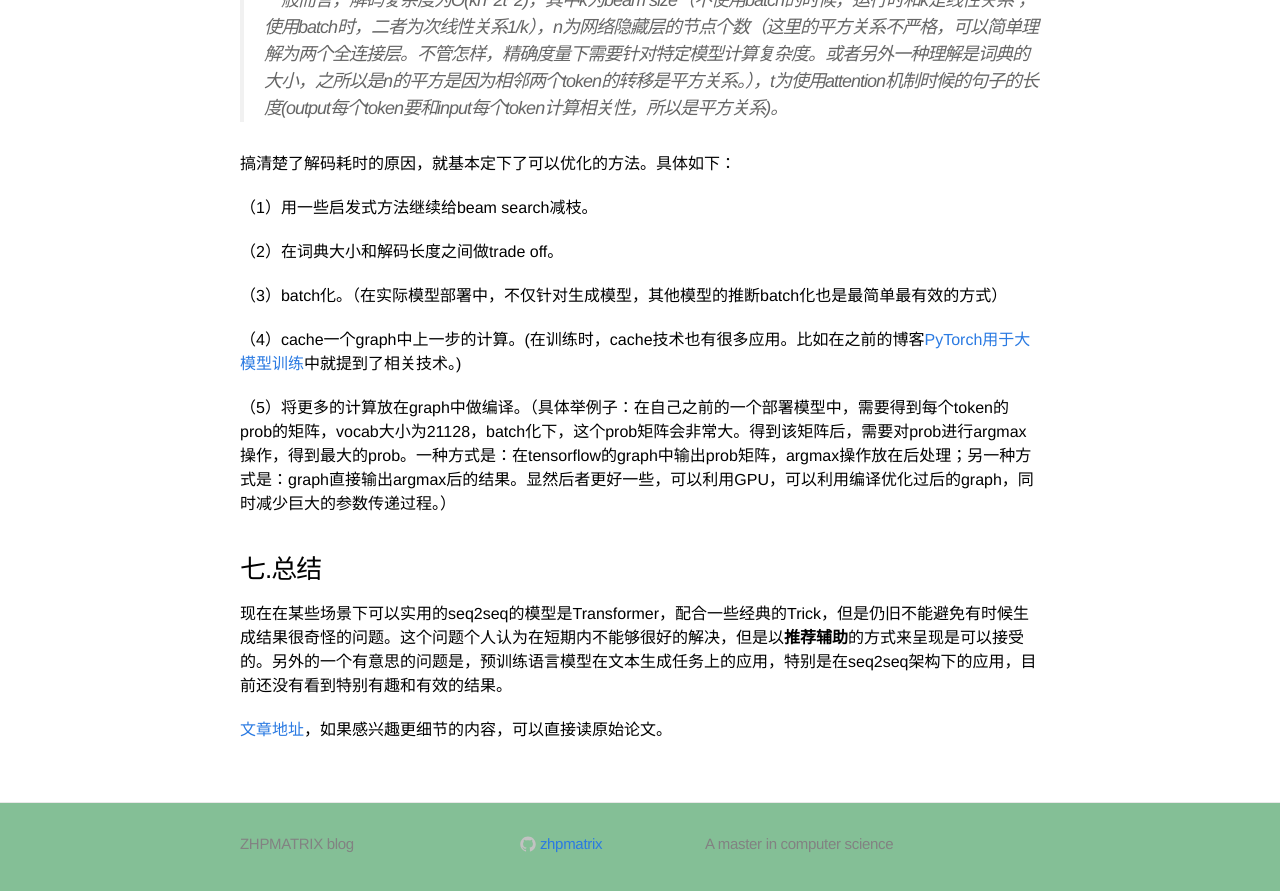
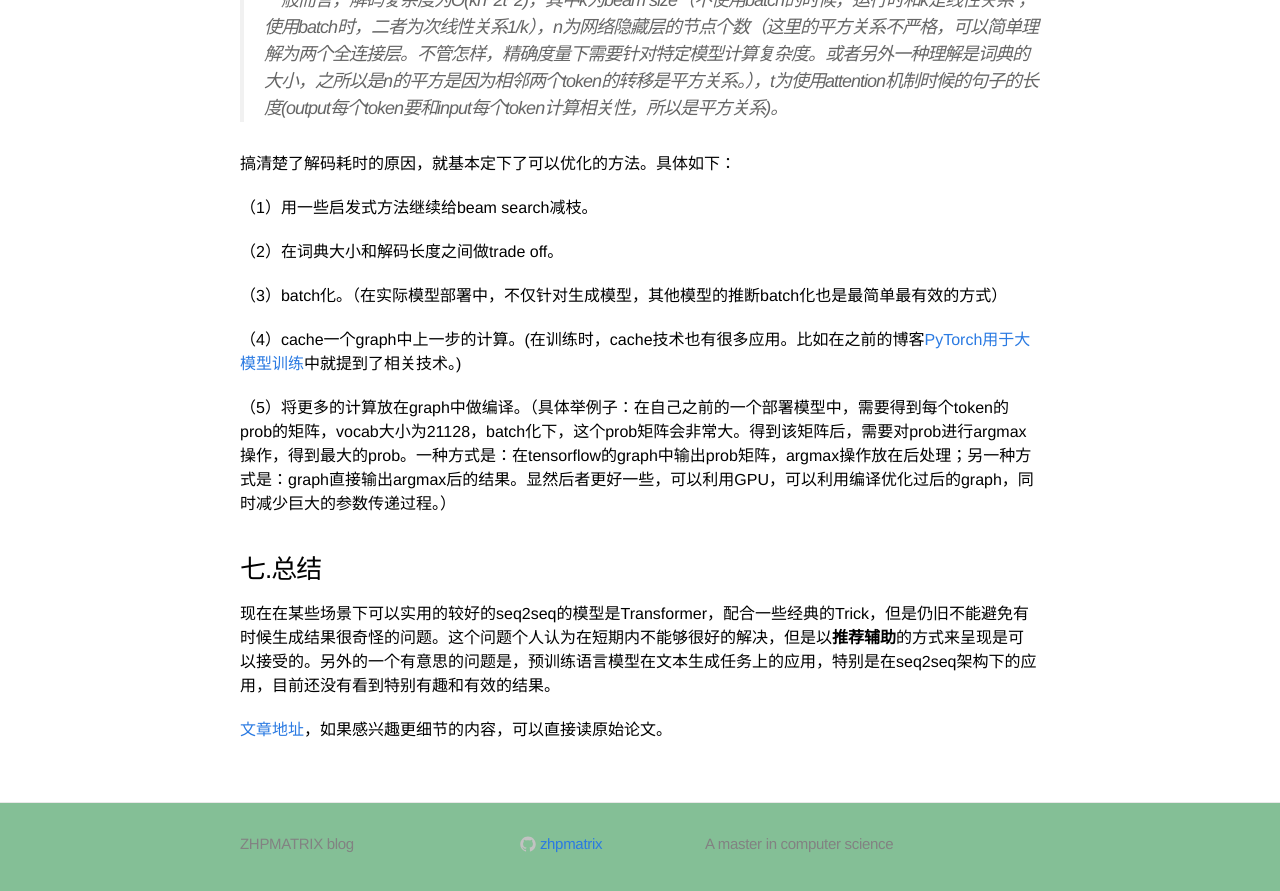
Before and after one commit to zhpmatrix/zhpmatrix.github.io, a Jekyll site: the page built from _posts/2019-09-04-ntg.md, in a window 1280 px wide and 900 px high, scrolled down 3217 px. Shown: the top 891 px of the window. Built offline with Jekyll 4.4.1, drawn with Linux system fonts in a browser that asks for light colours; comment, search, counter and statistics services are not loaded.

Commit message:
update blog

```diff
--- a/_posts/2019-09-04-ntg.md
+++ b/_posts/2019-09-04-ntg.md
@@ -126,6 +126,6 @@ perplexity并不能与下游任务的评估指标建立直接的联系。BLEU/RO
 
 ### 七.总结
 
-现在在某些场景下可以实用的seq2seq的模型是Transformer，配合一些经典的Trick，但是仍旧不能避免有时候生成结果很奇怪的问题。这个问题个人认为在短期内不能够很好的解决，但是以**推荐辅助**的方式来呈现是可以接受的。另外的一个有意思的问题是，预训练语言模型在文本生成任务上的应用，特别是在seq2seq架构下的应用，目前还没有看到特别有趣和有效的结果。
+现在在某些场景下可以实用的较好的seq2seq的模型是Transformer，配合一些经典的Trick，但是仍旧不能避免有时候生成结果很奇怪的问题。这个问题个人认为在短期内不能够很好的解决，但是以**推荐辅助**的方式来呈现是可以接受的。另外的一个有意思的问题是，预训练语言模型在文本生成任务上的应用，特别是在seq2seq架构下的应用，目前还没有看到特别有趣和有效的结果。
 
 [文章地址](https://github.com/zhpmatrix)，如果感兴趣更细节的内容，可以直接读原始论文。
```
